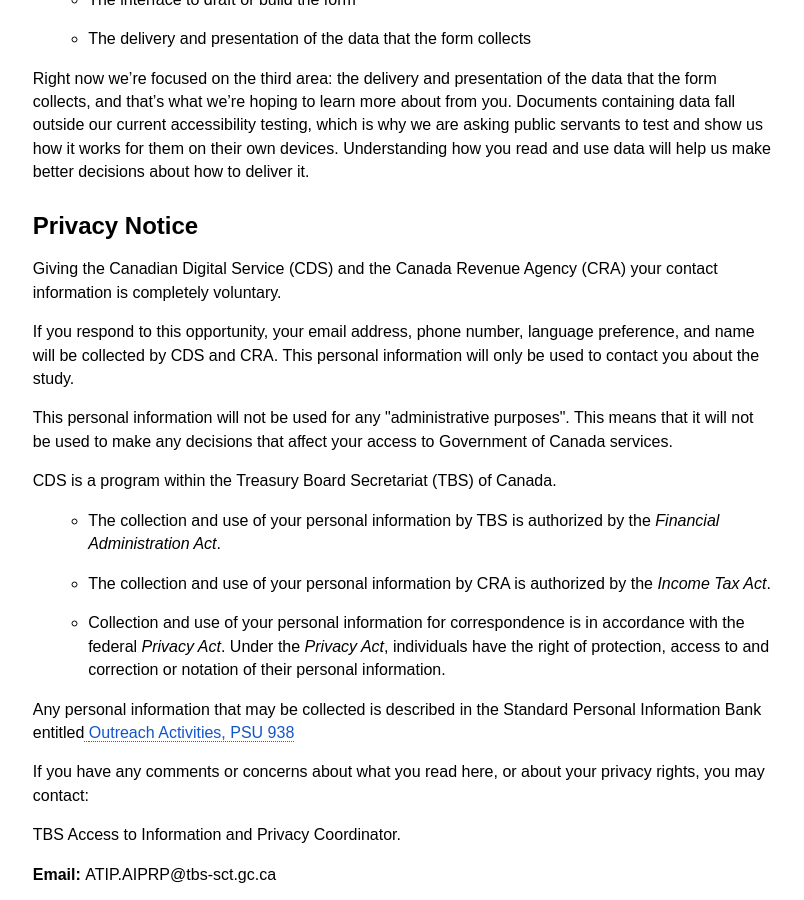
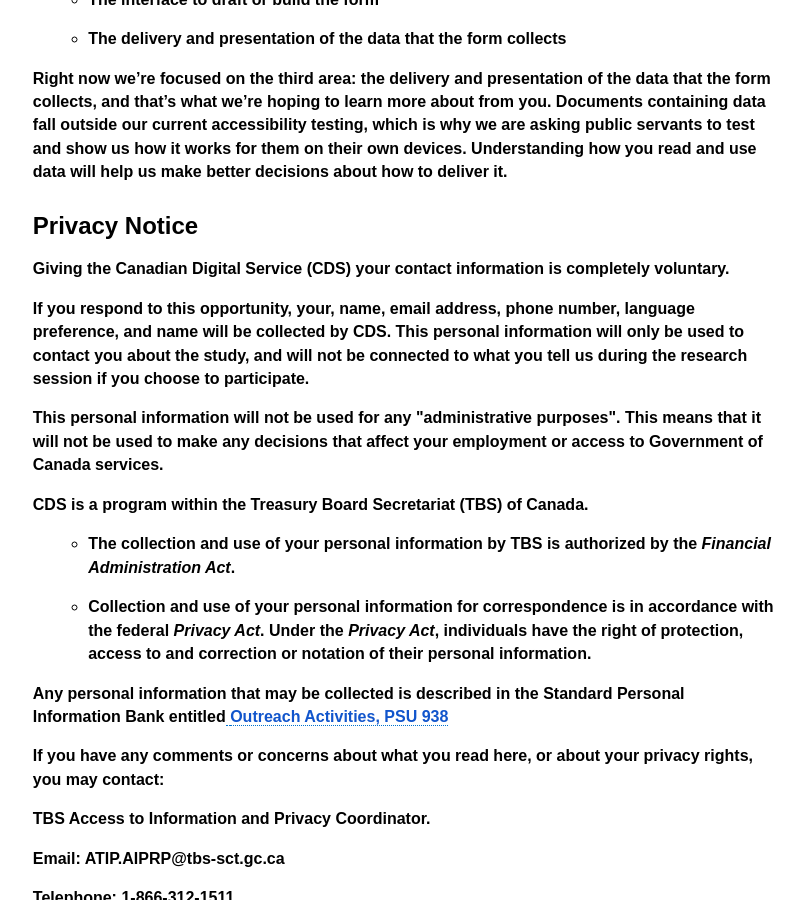
Before and after one commit to cds-snc/research-recherche, a Jekyll site: the page built from _pages/en/forms.html, in a window 1280 px wide and 900 px high, scrolled down 1350 px. Shown: the whole window, without its empty margins (236-1040 px from the left). Built offline with Jekyll 4.4.1, drawn with Linux system fonts in a browser that asks for light colours; some of the changed text lies outside the part shown.

Commit message:
Privacy and emphasis updates

```diff
--- a/_pages/en/forms.html
+++ b/_pages/en/forms.html
@@ -179,11 +179,11 @@
       </ul>
       <p>
         <span lang="EN" style="font-size:12.0pt;line-height:115%"
-          >We are looking for public servants to participate in a 1-hour research session on document accessibility, specifically how form data is formatted, delivered and analyzed. You do not need to be an expert in form design or have experience working with forms as part of your role to participate.
+          ><b>We are looking for public servants to participate in a 1-hour research session on document accessibility, specifically how form data is formatted, delivered and analyzed.</b> You do not need to be an expert in form design or have experience working with forms as part of your role to participate.
 </span>
   </p>
    <p>
-        <b><span lang="EN" style="font-size:12.0pt;line-height:115%">Our team at the Canadian Digital Service is creating a tool that will allow public servants to draft and publish online forms. We have an early prototype and would like input from public servants with disabilities so that we can make usability and accessibility improvements.</span></b>
+        <span lang="EN" style="font-size:12.0pt;line-height:115%">Our team at the Canadian Digital Service is creating a tool that will allow public servants to draft and publish online forms. We have an early prototype and would like input from public servants with disabilities so that we can make usability and accessibility improvements.</span>
       </p>
   <p>
         <span lang="EN" style="font-size:12.0pt;line-height:115%"
@@ -227,7 +227,8 @@
         >
       </p>
       <h1>
-        <span lang="EN" style="font-size:12.0pt;line-height:100%"
+       <b>
+        <span lang="EN" style="font-size:18.0pt;line-height:115%"
           >How we work</span
         >
       </h1>
@@ -279,24 +280,22 @@
 
       <p>
         <span lang="EN"
-          >Giving the Canadian Digital Service (CDS) and the Canada Revenue
-          Agency (CRA) your contact information is completely voluntary.
+          >Giving the Canadian Digital Service (CDS) your contact information is completely voluntary.
         </span>
       </p>
 
       <p>
         <span lang="EN"
-          >If you respond to this opportunity, your email address, phone number,
-          language preference, and name will be collected by CDS and CRA. This
-          personal information will only be used to contact you about the study.
+          >If you respond to this opportunity, your, name, email address, phone number,
+          language preference, and name will be collected by CDS. This
+          personal information will only be used to contact you about the study, and will not be connected to what you tell us during the research session if you choose to participate.
         </span>
       </p>
-
       <p>
         <span lang="EN"
           >This personal information will not be used for any "administrative
           purposes". This means that it will not be used to make any decisions
-          that affect your access to Government of Canada services.</span
+          that affect your employment or access to Government of Canada services.</span
         >
       </p>
 
@@ -310,12 +309,6 @@
           >The collection and use of your personal information by TBS is
           authorized by the <i>Financial Administration Act</i>.
         </li>
-
-<li
-          >The collection and use of your personal information by CRA is
-          authorized by the <i>Income Tax Act</i>.
-
-      </li>
 <li
           >Collection and use of your personal information for correspondence is
           in accordance with the federal <i>Privacy Act</i>. Under the
```
